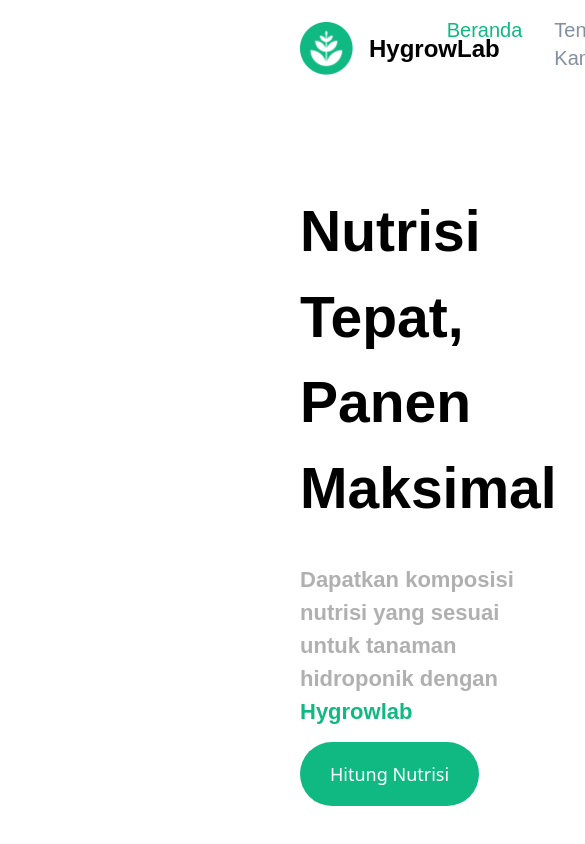
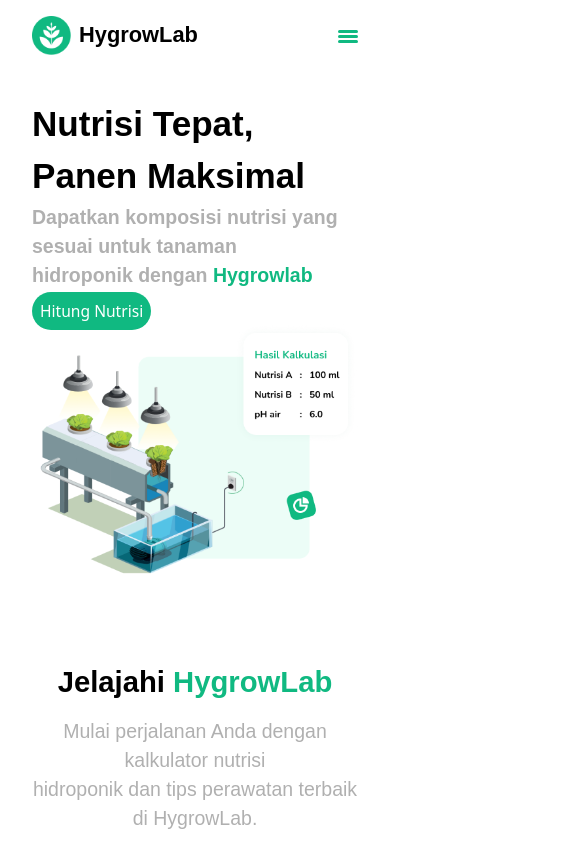
Before and after one commit to fthrosi/HygrowLab_FE, a React app: page /beranda in a window 390 px wide. Shown: the top 844 px of the page, 585 px wide, since content can reach past the window. Built offline with nearby package versions, Linux system fonts and the light colour scheme; the HTML template or start-up script is replaced by a standard one.

Commit message:
responsif navbar, footer, beranda

```diff
--- a/package.json
+++ b/package.json
@@ -10,6 +10,7 @@
     "preview": "vite preview"
   },
   "dependencies": {
+    "framer-motion": "^11.11.11",
     "react": "^18.3.1",
     "react-dom": "^18.3.1"
   },
--- a/src/components/beranda.jsx
+++ b/src/components/beranda.jsx
@@ -2,18 +2,18 @@
 
 export default function Beranda() {
   return (
-    <div className="px-[18.75rem] py-[5.938rem]">
-      <div className="flex justify-between gap-[1.813rem] mt-[5.875rem]">
-        <div className="flex flex-col gap-8">
-          <h1 className="text-[3.563rem] font-bold font-nunito">
+    <div className="xl:px-[18.75rem] xl:py-[5.938rem] py-[25vw] px-[2rem] md:px-10 md:py-10">
+      <div className="flex flex-col md:flex-row items-center justify-between xl:gap-[9rem] md:mt-[5.875rem] md:gap-[1rem]">
+        <div className="flex flex-col xl:gap-8 md:gap-4">
+          <h1 className="xl:text-[3.563rem] lg:text-[6.25vw] md:text-[5.21vw] text-[9vw] font-bold font-nunito">
             Nutrisi Tepat, Panen Maksimal
           </h1>
-          <p className="text-[1.375rem] font-nunito font-semibold text-[#B0B0B0]">
-            Dapatkan komposisi nutrisi yang sesuai untuk tanaman <br />{" "}
+          <p className="xl:text-[1.375rem] lg:text-[2.86vw] md:text-[2.08vw] text-[5vw] font-nunito font-semibold text-[#B0B0B0]">
+            Dapatkan komposisi nutrisi yang sesuai untuk tanaman <br />
             hidroponik dengan <span className="text-primary">Hygrowlab</span>
           </p>
-          <div>
-            <Link className="bg-primary text-white px-[1.875rem] py-5 rounded-full text-lg font-medium">
+          <div className="md:mt-2 mt-2">
+            <Link className="bg-primary text-white xl:px-[1.875rem] xl:py-5 px-[0.5rem] py-[0.5rem] md:px-[0.8rem] md:py-[0.8rem] rounded-full xl:text-lg font-medium text-[4vw] md:text-[2.08vw]">
               Hitung Nutrisi
             </Link>
           </div>
@@ -22,24 +22,28 @@
           <img src="/assets/images/asset1.png" alt="asset" />
         </div>
       </div>
-      <div className="mt-[10.813rem]">
+      <div className="lg:mt-[10.813rem] mt-[5rem] md:px-[2rem]">
         <div className="justify-center items-center flex flex-col gap-3">
-          <h1 className="font-nunito font-extrabold text-4xl">
+          <h1 className="font-nunito lg:font-extrabold lg:text-4xl md:text-[3.125vw] md:font-bold text-[7.5vw] font-bold">
             Jelajahi <span className="text-primary">HygrowLab</span>
           </h1>
-          <p className="text-center font-nunito font-medium text-[1.375rem] text-[#B0B0B0]">
-            Mulai perjalanan Anda dengan kalkulator nutrisi <br /> hidroponik
-            dan tips perawatan terbaik di HygrowLab.
+          <p className="text-center font-nunito font-medium text-[5vw] lg:text-[1.375rem] md:text-[3.125vw] text-[#B0B0B0]">
+            Mulai perjalanan Anda dengan kalkulator nutrisi <br />
+            hidroponik dan tips perawatan terbaik di HygrowLab.
           </p>
         </div>
-        <div className="flex flex-col mt-10 gap-[5rem]">
-          <div className="flex gap-[6.375rem] px-10">
-            <img src="/assets/images/asset2.png" alt="asset2" />
-            <div className="flex flex-col justify-center gap-[1.375rem]">
-              <h1 className="font-nunito font-bold text-[1.75rem]">
+        <div className="flex flex-col mt-10 md:gap-[2.5rem] gap-[2rem]">
+          <div className="flex flex-col md:flex-row lg:gap-[6.375rem] md:gap-6 gap-[1.5rem] lg:px-10">
+            <img
+              src="/assets/images/asset2.png"
+              alt="asset2"
+              className="md:size-[37.5vw] xl:w-[26.5rem] xl:h-[26.875rem]"
+            />
+            <div className="flex flex-col justify-center lg:gap-[1.375rem] md:gap-2 gap-4">
+              <h1 className="font-nunito font-bold lg:text-[1.75rem] md:text-[3.125vw] text-[7.5vw] text-center md:text-start">
                 Kalkulasi Nutrisi
               </h1>
-              <p className="font-nunito font-medium text-lg text-[#A6A6A6]">
+              <p className="font-nunito font-medium lg:text-lg md:text-[2.08vw] text-[#A6A6A6] text-center md:text-start text-[5vw]">
                 Kalkulasi Nutrisi dirancang untuk membantu petani mengoptimalkan
                 pertumbuhan tanaman hidroponik dengan nutrisi yang tepat dan
                 terukur. Cukup input data tanaman dan volume air, lalu dapatkan
@@ -49,38 +53,51 @@
               </p>
             </div>
           </div>
-          <div className="flex gap-[6.375rem] px-10">
-            <div className="flex flex-col justify-center gap-[1.375rem]">
-              <h1 className="font-nunito font-bold text-[1.75rem]">
+          <div className="flex flex-col md:flex-row lg:gap-[6.375rem] gap-[1.5rem] md:gap-6  lg:px-10">
+            <div className="flex flex-col  justify-center md:gap-[1.375rem] gap-4 order-2 md:order-1">
+              <h1 className="font-nunito font-bold lg:text-[1.75rem] md:text-[3.125vw] text-[7.5vw] text-center md:text-start">
                 Riwayat Pencatatan
               </h1>
-              <p className="font-nunito font-medium text-lg text-[#A6A6A6]">
+              <p className="font-nunito font-medium lg:text-lg md:text-[2.08vw] text-[#A6A6A6] text-center text-[5vw] md:text-start">
                 Pencatatan Tanaman memudahkan petani untuk <br />
-                melacak pemberian nutrisi dan perkembangan <br /> setiap
-                tanaman. Simpan riwayat perawatan, pantau <br /> jadwal
-                pemupukan, dan pastikan tanaman <br /> hidroponik selalu dalam
-                kondisi terbaik untuk hasil <br /> yang maksimal!
+                melacak pemberian nutrisi dan perkembangan <br />
+                setiap tanaman. Simpan riwayat perawatan, pantau <br />
+                jadwal pemupukan, dan pastikan tanaman <br />
+                hidroponik selalu dalam kondisi terbaik untuk hasil <br />
+                yang maksimal!
               </p>
             </div>
-            <img src="/assets/images/asset3.png" alt="asset3" />
+            <img
+              src="/assets/images/asset3.png"
+              alt="asset3"
+              className="md:order-2 md:size-[37.5vw] xl:w-[26.5rem] xl:h-[26.875rem]"
+            />
           </div>
         </div>
       </div>
-      <div className="mt-[5rem] py-14 flex gap-[3.75rem]">
-        <img src="/assets/images/asset4.png" alt="asset4" className="w-[38.563rem] h-[28.188rem]"/>
-        <div className="flex flex-col justify-center gap-[1.813rem]">
-          <h1 className="font-nunito font-extrabold text-4xl">
-            Kenali <span className="text-primary">Hygrowlab</span>
+      <div className="md:mt-[5rem] md:py-14 py-8 flex flex-col md:flex-row md:gap-[3.75rem] gap-[1.5rem]">
+        <img
+          src="/assets/images/asset4.png"
+          alt="asset4"
+          className="lg:w-[38.563rem] lg:h-[28.188rem] md:size-[41.67vw]"
+        />
+        <div className="flex flex-col justify-center md:gap-[1.813rem] gap-[1rem]">
+          <h1 className="font-nunito md:font-extrabold font-bold lg:text-4xl text-[7.5vw] text-center md:text-[3.125vw]">
+            Kenali <span className="text-primary">HygrowLab</span>
           </h1>
-          <p className="font-nunito font-medium text-lg">
-            HygrowLab adalah platform inovatif yang dirancang untuk mempermudah
-            pengelolaan pertanian hidroponik. Berlokasi di Batam, kami
-            menyediakan fitur kalkulator nutrisi yang membantu menghitung
-            kebutuhan nutrisi tanaman, serta fitur pencatatan histori nutrisi
-            untuk memantau perkembangan tanaman.
+          <p className="font-nunito font-medium lg:text-lg md:text-[2.08vw] text-center text-[5vw]">
+            <span className="font-bold">HygrowLab</span> adalah platform
+            inovatif yang dirancang untuk mempermudah pengelolaan pertanian
+            hidroponik. Berlokasi di Batam, kami menyediakan fitur kalkulator
+            nutrisi yang membantu menghitung kebutuhan nutrisi tanaman, serta
+            fitur pencatatan histori nutrisi untuk memantau perkembangan
+            tanaman.
           </p>
-          <div className="mt-3">
-            <Link to="tentangkami" className="bg-primary text-white px-[1.875rem] py-5 rounded-full text-lg font-medium">
+          <div className="lg:mt-3 flex justify-center">
+            <Link
+              to="tentangkami"
+              className="bg-primary text-white lg:px-[1.875rem] lg:py-5 md:px-[1rem] md:py-[0.8rem] px-[0.5rem] py-[0.5rem] rounded-full md:text-lg font-medium text-[4.375vw]"
+            >
               Tentang Kami
             </Link>
           </div>
--- a/src/components/navbar.jsx
+++ b/src/components/navbar.jsx
@@ -1,13 +1,15 @@
 import React from "react";
-import { Link,useLocation } from "react-router-dom";
+import { Link, useLocation } from "react-router-dom";
 import { useState, useEffect } from "react";
-import "../utils/navbar.css"
+import "../utils/navbar.css";
+import "../utils/hamburger.css";
 export default function Navbar() {
   const [scroll, setScroll] = useState(false);
+  const [open, setOpen] = useState(false);
   const location = useLocation();
   const isActive = (path) => {
     return location.pathname === path;
-  }
+  };
   useEffect(() => {
     const handleScroll = () => {
       if (window.scrollY > 50) {
@@ -23,28 +25,81 @@
   }, []);
   return (
     <div className="fixed w-full">
-      <nav className={`flex px-[18.75rem] py-4 justify-between content-center items-center ${scroll?"shadow-md bg-white":""}`}>
-        <a href="/beranda" className="flex items-center gap-4">
+      <nav
+        className={`md:flex xl:px-[18.75rem] md:px-10 md:py-4 justify-between content-center items-center ${
+          scroll ? "md:shadow-md md:bg-white" : ""
+        }`}
+      >
+        <div className={`flex justify-between w-full md:w-auto px-[2rem] md:px-0 md:py-0 py-4 ${
+          scroll ? "shadow-md bg-white md:shadow-none md:bg-transparent" : ""
+        }`}>
+          <a href="/beranda" className="flex items-center md:gap-4 gap-2">
             <img
               src="/assets/images/logo.png"
               alt="logo"
-            style={{ width: 53, height: 53 }}
+              className="md:size-[6.9vw] size-[10vw] xl:size-[3.313rem]"
             />
-          <h1 className="font-nunito font-bold text-2xl">HygrowLab</h1>
+            <h1 className="font-nunito font-bold md:text-[3.125vw] text-[5.6vw] xl:text-[1.563rem]">
+              HygrowLab
+            </h1>
           </a>
-        <ul className={`navlink flex gap-8 text-xl font-nunito`}>
+          <button
+            className={`md:!hidden translate-y-0 hamburger hamburger--elastic ${
+              open ? "is-active" : ""
+            }`}
+            onClick={() => setOpen(!open)}
+          >
+            <span className="hamburger-box md:hidden">
+              <span className="hamburger-inner"></span>
+            </span>
+          </button>
+        </div>
+        <div
+          className={`flex justify-center py-10 md:py-0 z-49 ${
+            open
+              ? "bg-white bg-opacity-45 translate-x-0 transition-all duration-500 backdrop-blur-sm"
+              : "-translate-x-[100rem] transition-all duration-500"
+          } md:translate-x-0`}
+        >
+          <ul
+            className={`navlink flex flex-col md:flex-row items-center md:gap-8 text-xl md:text-[2.6vw] xl:text-[1.25rem] font-nunito`}
+          >
             <li>
-            <Link to="/beranda" className={`${isActive("/beranda") ? "text-primary":"text-[#838E9E]"}`}>Beranda</Link>
+              <Link
+                to="/beranda"
+                className={`${
+                  isActive("/beranda") ? "text-primary" : "text-[#838E9E]"
+                }`}
+              >
+                Beranda
+              </Link>
             </li>
             <li>
-            <Link to="/tentangkami" className={`${isActive("/tentangkami") ? "text-primary":"text-[#838E9E]"}`}>Tentang Kami</Link>
+              <Link
+                to="/tentangkami"
+                className={`${
+                  isActive("/tentangkami") ? "text-primary" : "text-[#838E9E]"
+                }`}
+              >
+                Tentang Kami
+              </Link>
             </li>
             <li>
-            <Link to="/faqs" className={`${isActive("/faqs") ? "text-primary":"text-[#838E9E]"}`}>FAQs</Link>
+              <Link
+                to="/faqs"
+                className={`${
+                  isActive("/faqs") ? "text-primary" : "text-[#838E9E]"
+                }`}
+              >
+                FAQs
+              </Link>
             </li>
           </ul>
-        <div className="button px-[2rem] py-[0.5rem] bg-primary text-white rounded-[0.438rem]">
-          <a href="/tentangkami" className="font-bold">Masuk</a>
+        </div>
+        <div className="button px-[2rem] py-[0.5rem] bg-primary text-white rounded-[0.438rem] hidden lg:block">
+          <a href="/tentangkami" className="font-bold">
+            Masuk
+          </a>
         </div>
       </nav>
     </div>
--- /dev/null
+++ b/src/utils/hamburger.css
@@ -0,0 +1,69 @@
+.hamburger {
+    display: inline-block;
+    cursor: pointer;
+    transition-property: opacity, filter;
+    transition-duration: 0.15s;
+    transition-timing-function: linear;
+    font: inherit;
+    color: inherit;
+    text-transform: none;
+    background-color: transparent;
+    border: 0;
+    margin: 0;
+    overflow: visible; }
+.hamburger:hover {
+    opacity: 0.7; }
+.hamburger.is-active:hover {
+    opacity: 0.7; }
+.hamburger.is-active .hamburger-inner,
+.hamburger.is-active .hamburger-inner::before,
+.hamburger.is-active .hamburger-inner::after {
+    background-color: #10B981; }
+
+.hamburger-box {
+width: 20px;
+height: 18px;
+display: inline-block;
+position: relative; }
+
+.hamburger-inner {
+display: block;
+top: 60%;
+margin-top: -1px; }
+.hamburger-inner, .hamburger-inner::before, .hamburger-inner::after {
+    width: 20px;
+    height: 3px;
+    background-color: #10B981;
+    border-radius: 4px;
+    position: absolute;
+    transition-property: transform;
+    transition-duration: 0.15s;
+    transition-timing-function: ease; }
+.hamburger-inner::before, .hamburger-inner::after {
+    content: "";
+    display: block; }
+.hamburger-inner::before {
+    top: -5px; }
+.hamburger-inner::after {
+    bottom: -5px; }
+
+.hamburger--elastic .hamburger-inner {
+top: 40%;
+transition-duration: 0.275s;
+transition-timing-function: cubic-bezier(0.68, -0.55, 0.265, 1.55); }
+.hamburger--elastic .hamburger-inner::before {
+    top: 5px;
+    transition: opacity 0.125s 0.275s ease; }
+.hamburger--elastic .hamburger-inner::after {
+    top: 10px;
+    transition: transform 0.275s cubic-bezier(0.68, -0.55, 0.265, 1.55); }
+
+.hamburger--elastic.is-active .hamburger-inner {
+transform: translate3d(0, 5px, 0) rotate(135deg);
+transition-delay: 0.075s; }
+.hamburger--elastic.is-active .hamburger-inner::before {
+    transition-delay: 0s;
+    opacity: 0; }
+.hamburger--elastic.is-active .hamburger-inner::after {
+    transform: translate3d(0, -10px, 0) rotate(-270deg);
+    transition-delay: 0.075s; }
```
Also changed, not shown: src/components/footer.jsx (+10 -10 lines), 1 other file (tests, documents, lock files or other folders). Lines whose indentation alone changed are shown as unchanged.
